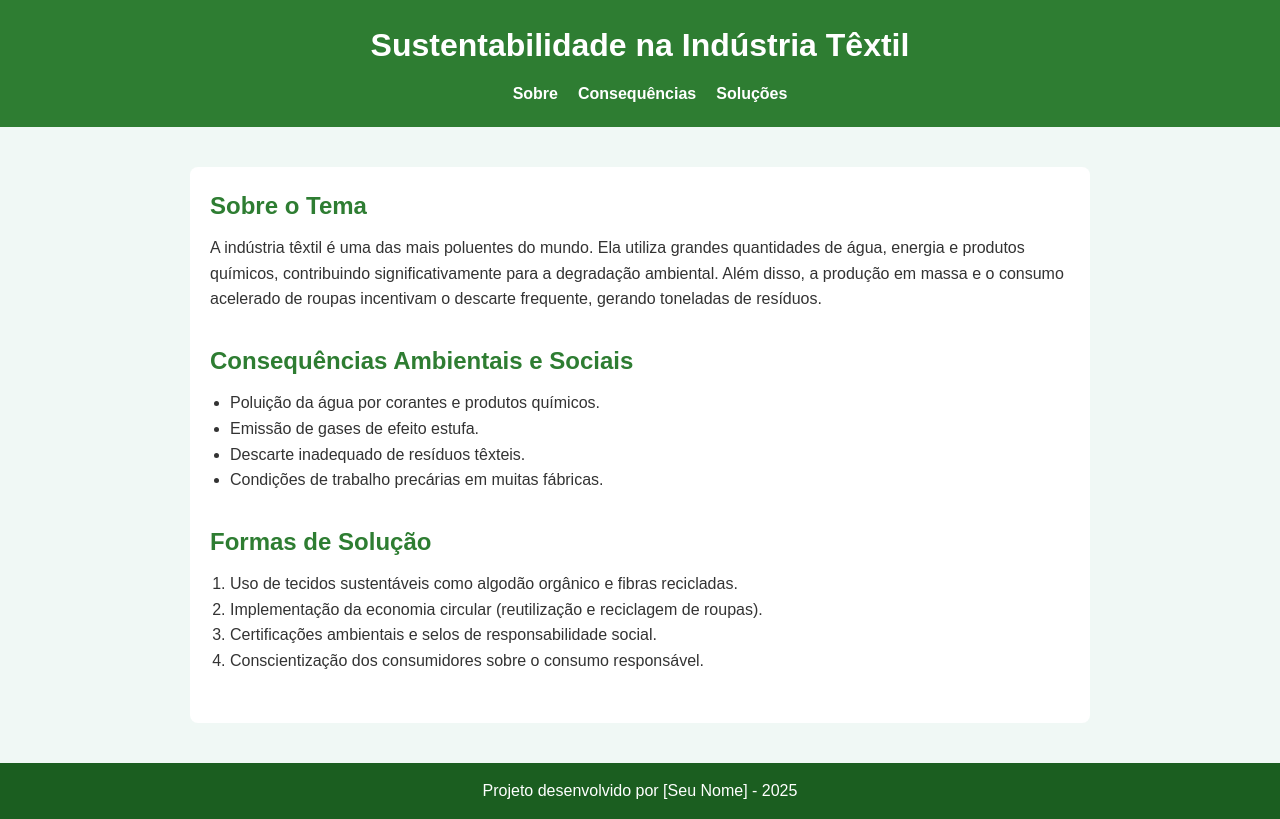
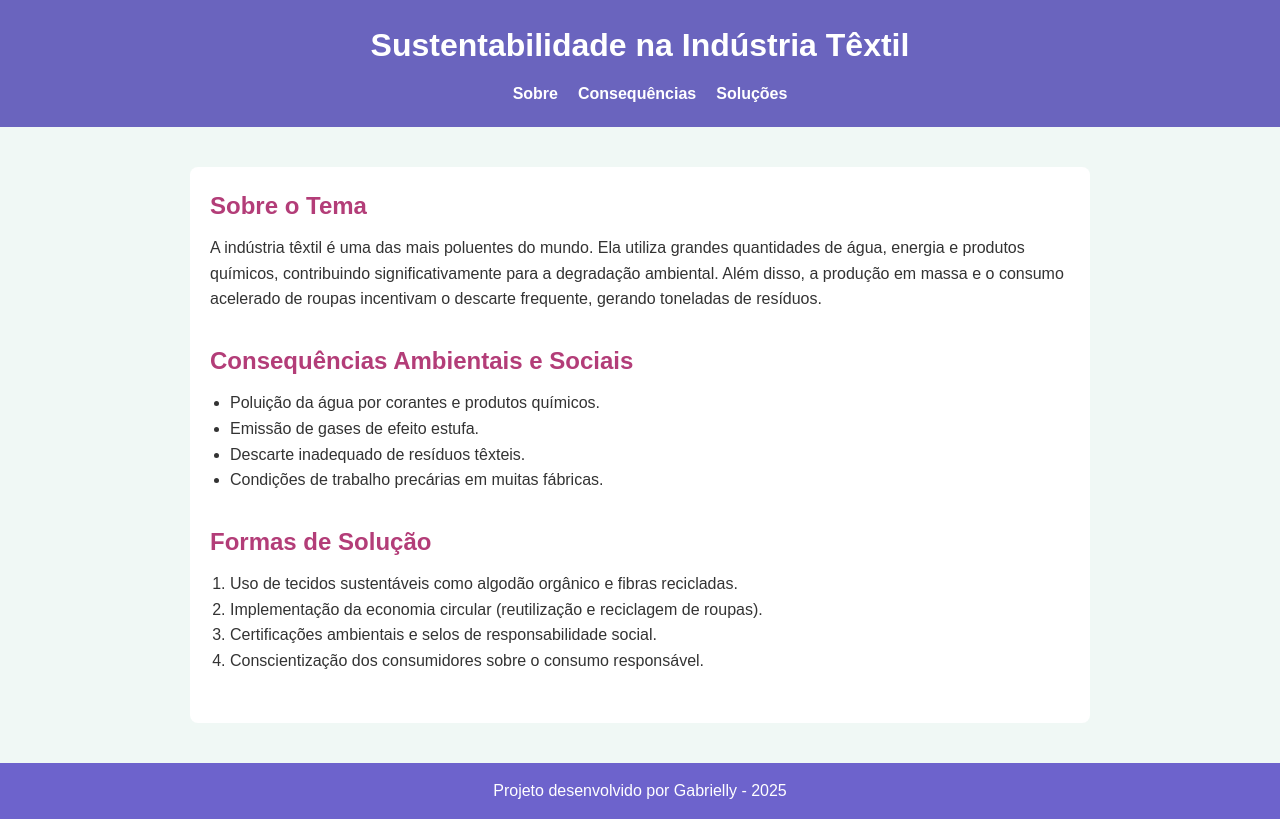
Before and after one commit to gabikns/agrinho, a plain HTML site: page index.html in a window 1280 px wide. Drawn offline with Linux system fonts and the light colour scheme.

Commit message:
Add files via upload

```diff
--- a/index.html
+++ b/index.html
@@ -48,7 +48,7 @@
   </main>
 
   <footer>
-    <p>Projeto desenvolvido por [Seu Nome] - 2025</p>
+    <p>Projeto desenvolvido por Gabrielly - 2025</p>
   </footer>
 </body>
 </html>
--- a/style.css
+++ b/style.css
@@ -17,7 +17,7 @@ body {
 
 /* Cabeçalho */
 header {
-  background-color: #2e7d32;
+  background-color: #6a64be;
   color: white;
   padding: 20px 0;
   text-align: center;
@@ -58,7 +58,7 @@ section {
 }
 
 h2 {
-  color: #2e7d32;
+  color: #b33d78;
   margin-bottom: 10px;
 }
 
@@ -69,7 +69,7 @@ ul, ol {
 
 /* Rodapé */
 footer {
-  background-color: #1b5e20;
+  background-color: #6d63cc;
   color: white;
   text-align: center;
   padding: 15px 0;
```
